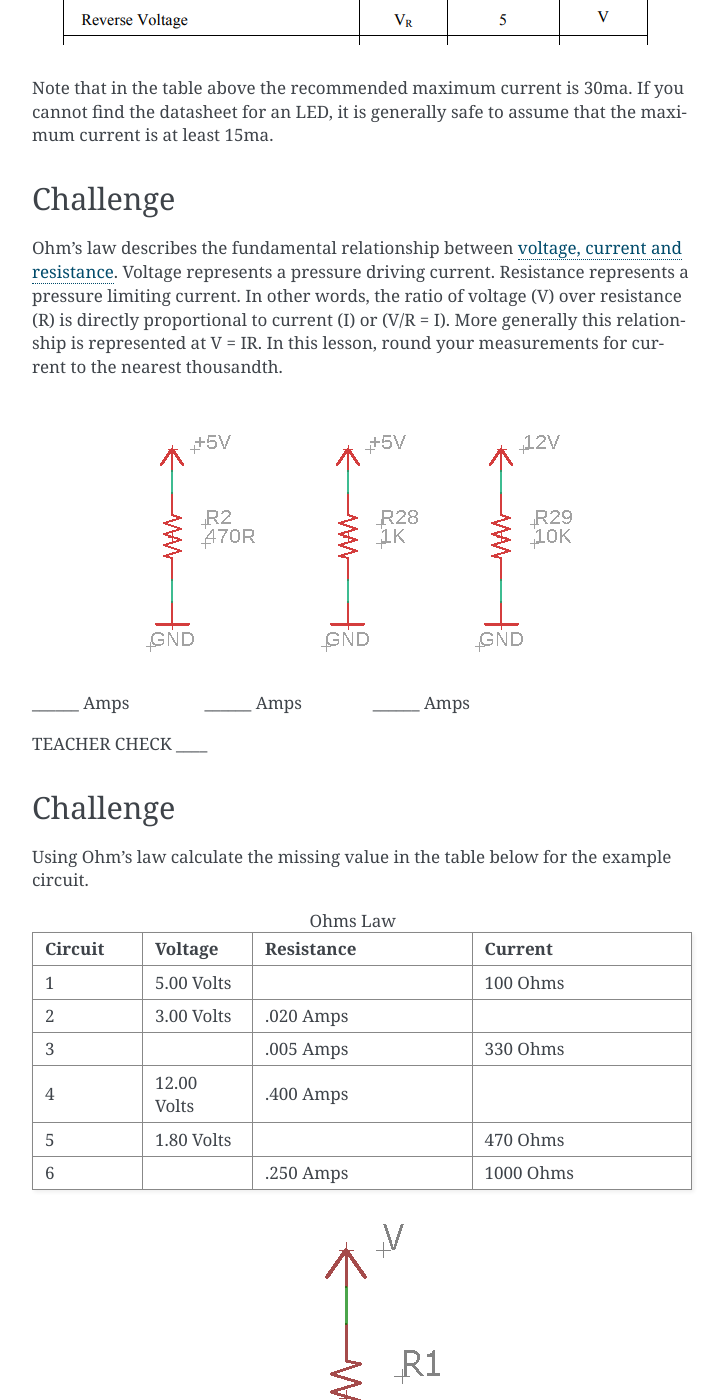
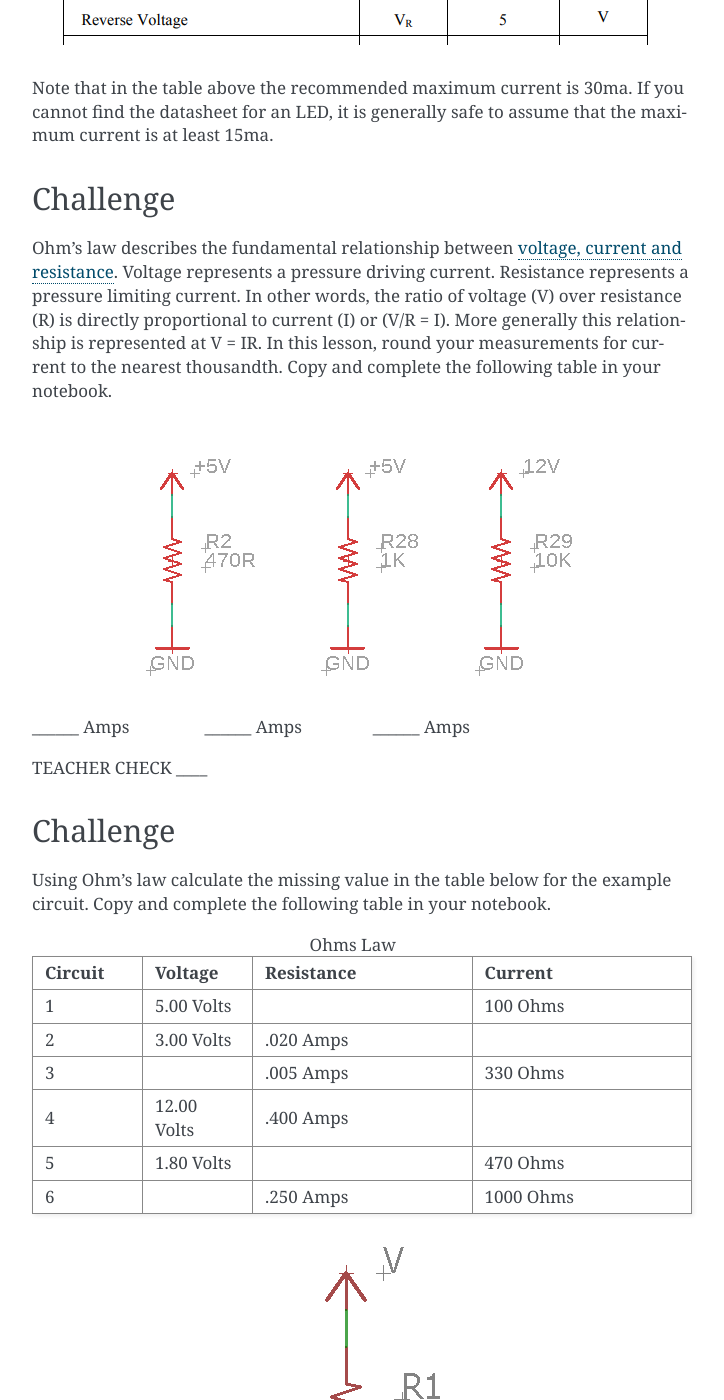
Before and after one commit to maxtkc/mvths-wiki, a Sphinx documentation site: the page built from docs/017-ohms-law.rst, in a window 1280 px wide and 1400 px high, scrolled down 561 px. Shown: the whole window, without its empty margins (388-1112 px from the left). Built offline with Sphinx 7.4.7, drawn with Linux system fonts in a browser that asks for light colours.

Commit message:
Update 017-ohms-law.rst

```diff
--- a/docs/017-ohms-law.rst
+++ b/docs/017-ohms-law.rst
@@ -34,7 +34,7 @@ Voltage represents a pressure driving current. Resistance represents a
 pressure limiting current. In other words, the ratio of voltage (V) over
 resistance (R) is directly proportional to current (I) or (V/R = I).
 More generally this relationship is represented at V = IR. In this
-lesson, round your measurements for current to the nearest thousandth.
+lesson, round your measurements for current to the nearest thousandth. Copy and complete the following table in your notebook.
 
 .. figure:: images/image35.png
    :alt:
@@ -48,7 +48,7 @@ Challenge
 ---------
 
 Using Ohm’s law calculate the missing value in the table below for the
-example circuit.
+example circuit. Copy and complete the following table in your notebook.
 
 .. list-table:: Ohms Law
    :widths: 25 25 50 50
```
